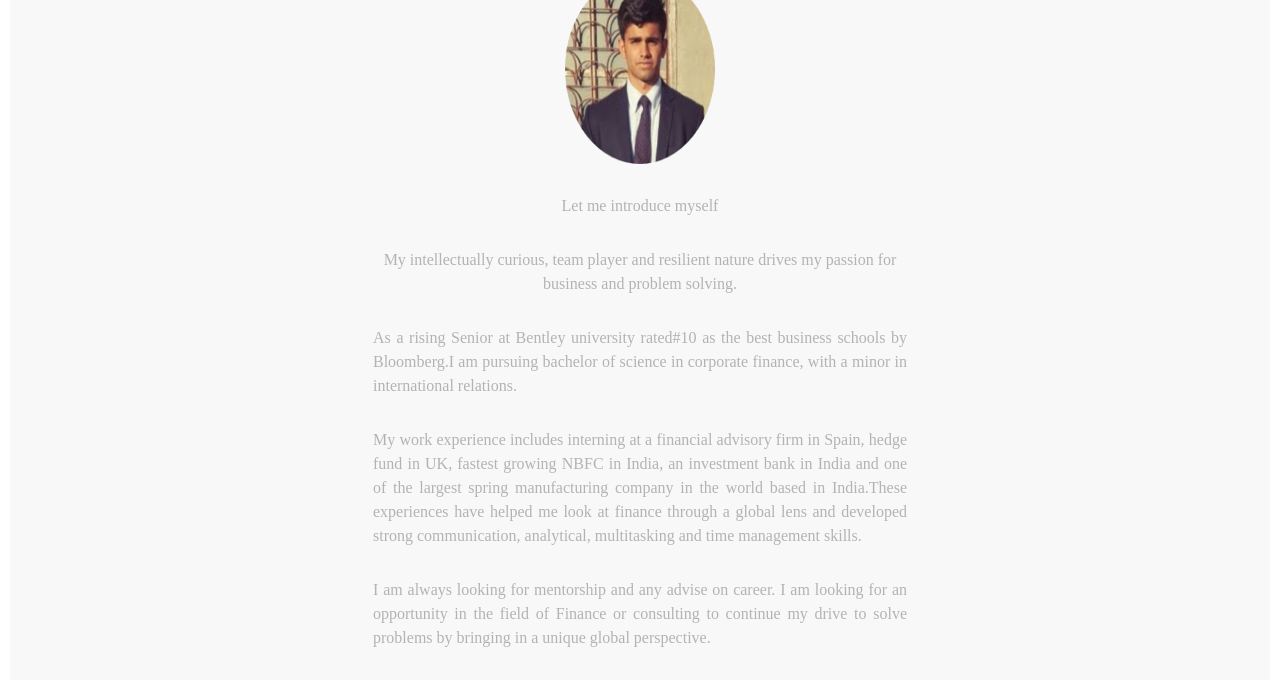
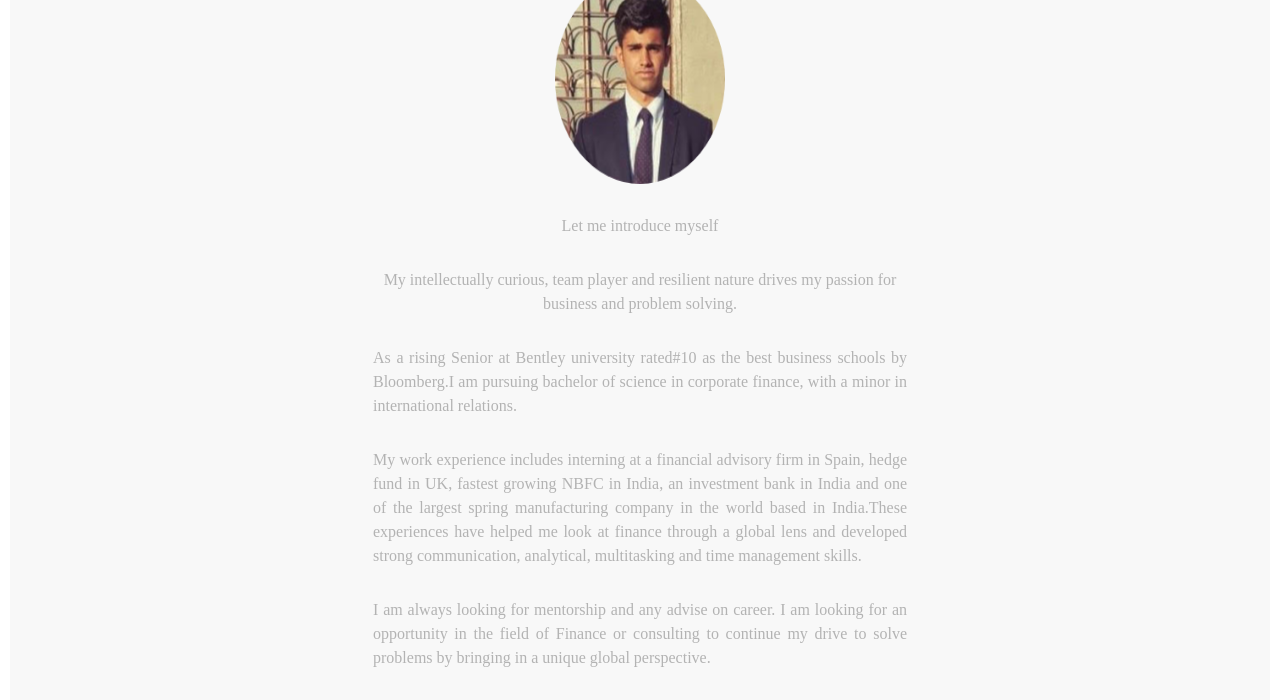
Before and after one commit to ikaumbawa/ikaumbawa.github.io, a plain HTML site: page index.html in a window 1280 px wide. Shown: the part 268-968 px from the top of the page. Drawn offline with Linux system fonts and the light colour scheme.

Commit message:
Update index.html

```diff
--- a/index.html
+++ b/index.html
@@ -37,7 +37,7 @@
     <h2 class="noDisplay">Main Content</h2>
     <article class="left_article">
       <center>
-      <img src="IMG-02.png" alt="Ikaum" width="150" height="190">
+      <img src="IMG-02.png" alt="Ikaum" width="170" height="210">
       </center>
       <center>
           <p style="text-align:center">Let me introduce myself</p>
```
